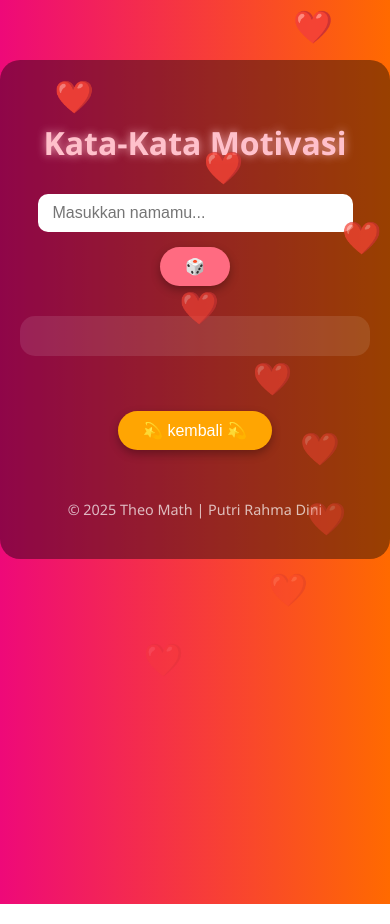
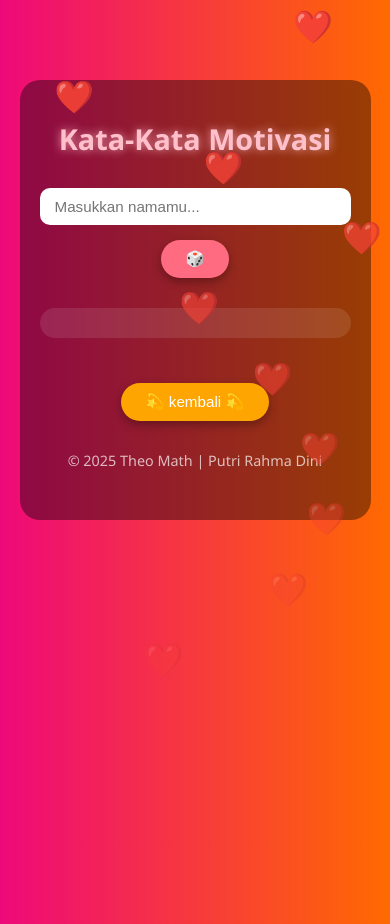
Before and after one commit to ptrdboys/diagraminfinity, a plain HTML site: page kata_kata.html in a window 390 px wide. Drawn offline with nearby package versions, Linux system fonts and the light colour scheme.

Commit message:
kata_kata.html

```diff
--- a/kata_kata.html
+++ b/kata_kata.html
@@ -1,8 +1,8 @@
 <!DOCTYPE html>
 <html lang="id">
 <head>
-  <meta charset="UTF-8">
-  <meta name="viewport" content="width=device-width, initial-scale=1.0">
+  <meta charset="UTF-8" />
+  <meta name="viewport" content="width=device-width, initial-scale=1.0, viewport-fit=cover" />
   <title>Kata-Kata Motivasi - Theo Math</title>
   <link rel="stylesheet" href="https://unpkg.com/aos@2.3.1/dist/aos.css" />
   <style>
@@ -28,6 +28,7 @@
       color: #fff;
       animation: float 6s infinite linear;
       opacity: 0.7;
+      z-index: 1;
     }
 
     @keyframes float {
@@ -42,19 +43,17 @@
     }
 
     .container {
-      max-width: 800px;
-      margin: auto;
-      padding: 40px 20px;
+      max-width: 90%;
+      margin: 80px auto 40px;
+      padding: 20px;
       background: rgba(0, 0, 0, 0.4);
       border-radius: 20px;
-      margin-top: 60px;
-      margin-bottom: 60px;
     }
 
     h1 {
       text-align: center;
       color: #ffc0cb;
-      font-size: 2.8rem;
+      font-size: 2.2rem;
       text-shadow: 0 0 10px rgba(255, 192, 203, 0.8);
     }
 
@@ -69,7 +68,7 @@
       border-radius: 10px;
       border: none;
       outline: none;
-      width: 70%;
+      width: 100%;
       max-width: 400px;
     }
 
@@ -92,17 +91,18 @@
 
     #output {
       text-align: center;
-      font-size: 1.3rem;
+      font-size: 1.1rem;
       margin-top: 30px;
       background: rgba(255, 255, 255, 0.1);
-      padding: 20px;
+      padding: 15px;
       border-radius: 15px;
       line-height: 1.6;
+      word-wrap: break-word;
     }
 
     .kembali {
       text-align: center;
-      margin-top: 40px;
+      margin-top: 30px;
     }
 
     .kembali a button {
@@ -112,16 +112,25 @@
     footer {
       text-align: center;
       font-size: 0.9rem;
-      margin-top: 50px;
-      color: rgba(255,255,255,0.7);
+      margin: 30px 0;
+      color: rgba(255, 255, 255, 0.7);
     }
 
     @media (max-width: 600px) {
       h1 {
-        font-size: 2rem;
+        font-size: 1.8rem;
       }
+
       input[type="text"] {
-        width: 90%;
+        font-size: 0.95rem;
+      }
+
+      button {
+        font-size: 0.95rem;
+      }
+
+      #output {
+        font-size: 1rem;
       }
     }
   </style>
```
